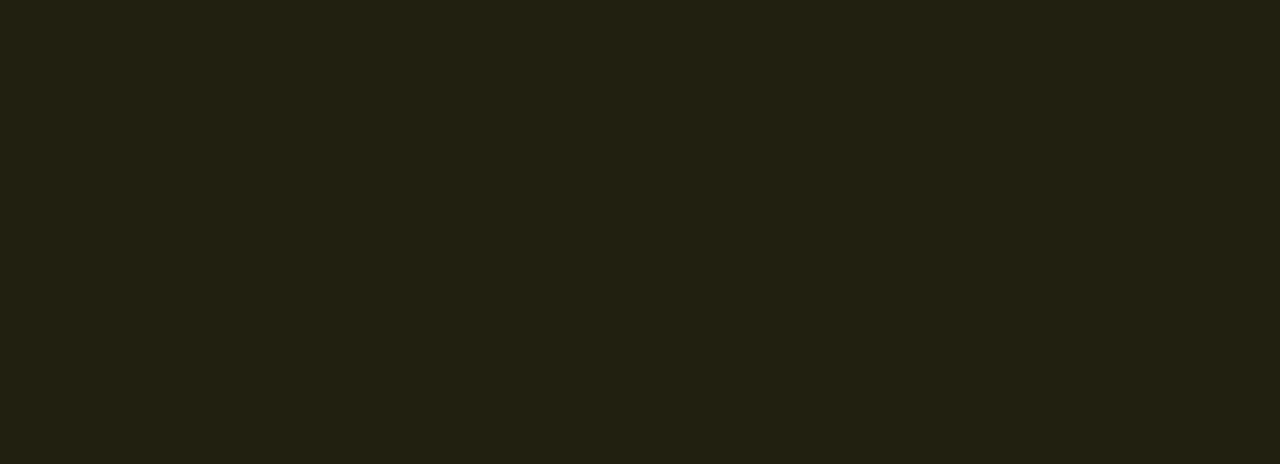
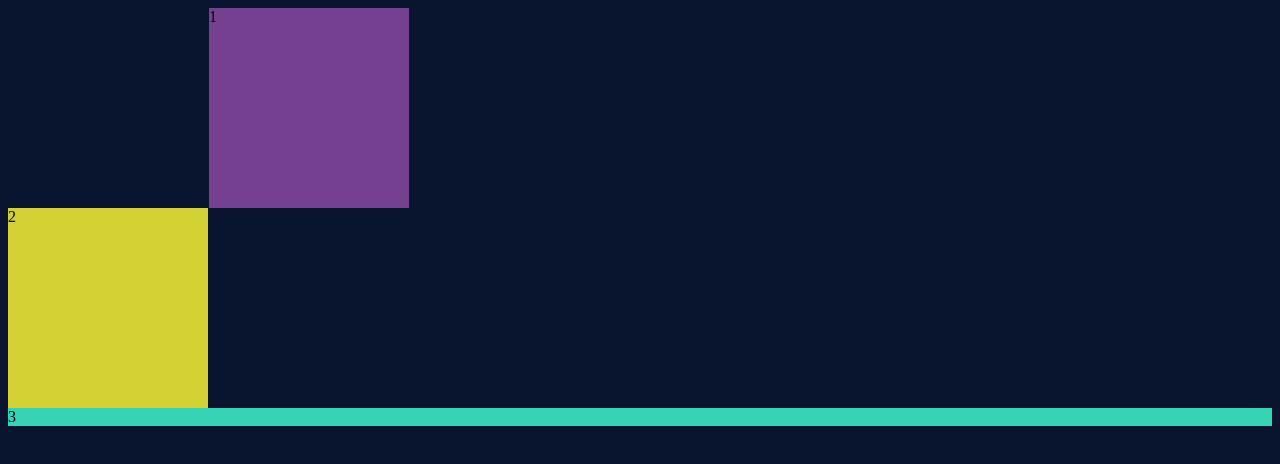
Before and after one commit to TheSchrodingerCat/positioning, a plain HTML site: page index.html in a window 1280 px wide. Drawn offline with Linux system fonts and the light colour scheme.

Commit message:
cosas relativas

```diff
--- a/assets/css/main.css
+++ b/assets/css/main.css
@@ -1,4 +1,41 @@
 
 body{
-	background-color: #212010;
+	background-color: #09152F;
 }
+
+/*revisar cooler adobe o paletton*/
+.caja{
+	width: 200px;
+	height: 200px;
+	background-color: #F98606;
+	position: relative;
+	left: 201px;
+}
+
+.segunda-caja{
+	width: 200px;
+	height: 200px;
+	background-color: #B0C431;
+}
+
+.caja .segunda-caja{
+	display: inline-block;
+	font-size: 48px;
+	text-align: center;
+	color: whitesmoke;
+	line-height: bold;
+	font-style: sans-serif;
+}
+
+.caja{
+	background-color: #754090;
+	position: relative;
+}
+
+.segunda-caja{
+	background-color: #D4D134;
+}
+
+.tercera-caja{
+	background-color: #34D4B4;
+}
--- a/index.html
+++ b/index.html
@@ -6,6 +6,14 @@
 	<link rel="stylesheet" href="assets/css/main.css">
 </head>
 <body>
+	<section class="contenedor">
+		<div class="caja">1</div>
+		<div class="segunda-caja">2</div>
+		<div class="tercera-caja">3</div>
+	</section>
+	<section class="absolutas">
+
+	</section>
 	<script src="assets/js/main.js"></script>
 </body>
 </html>
```
